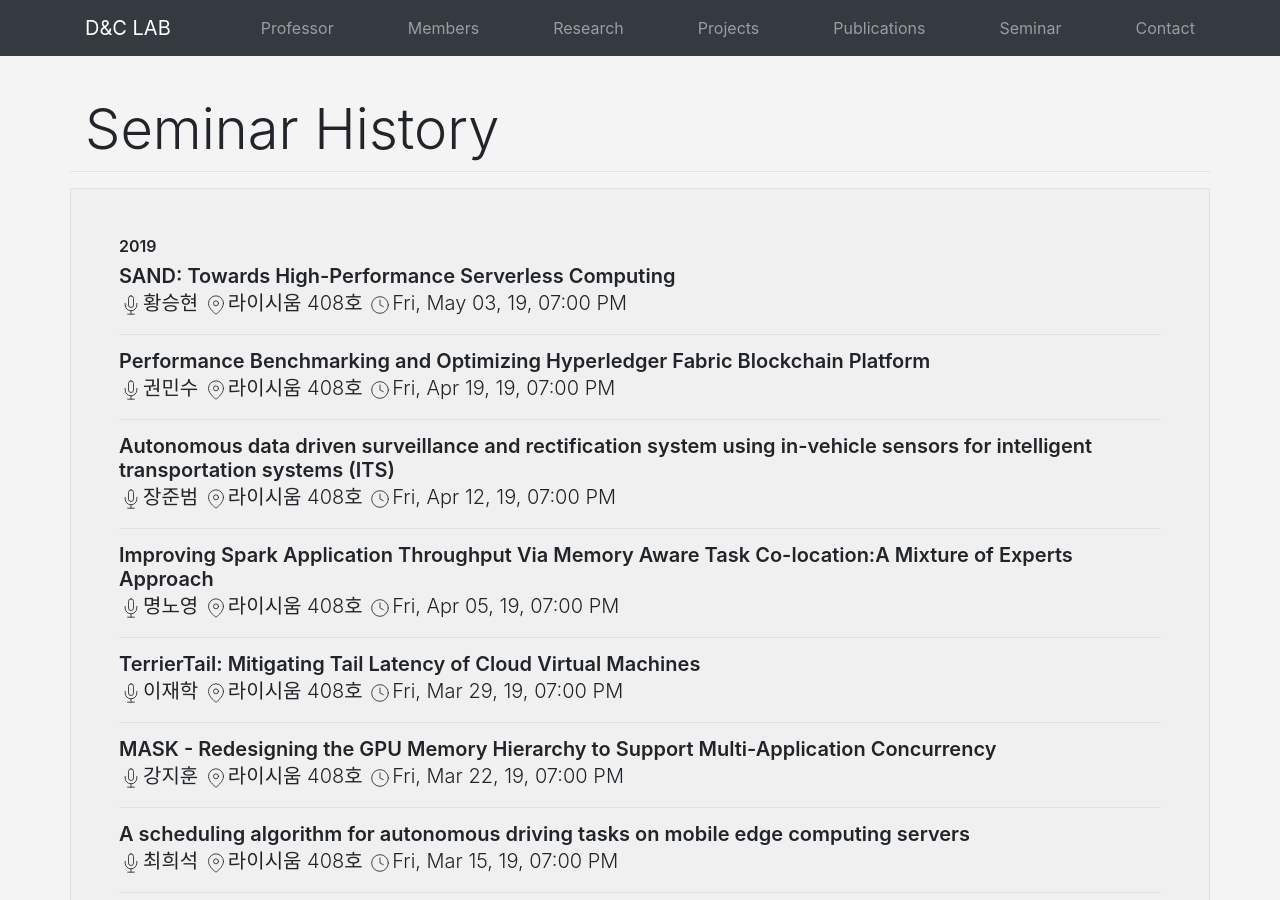
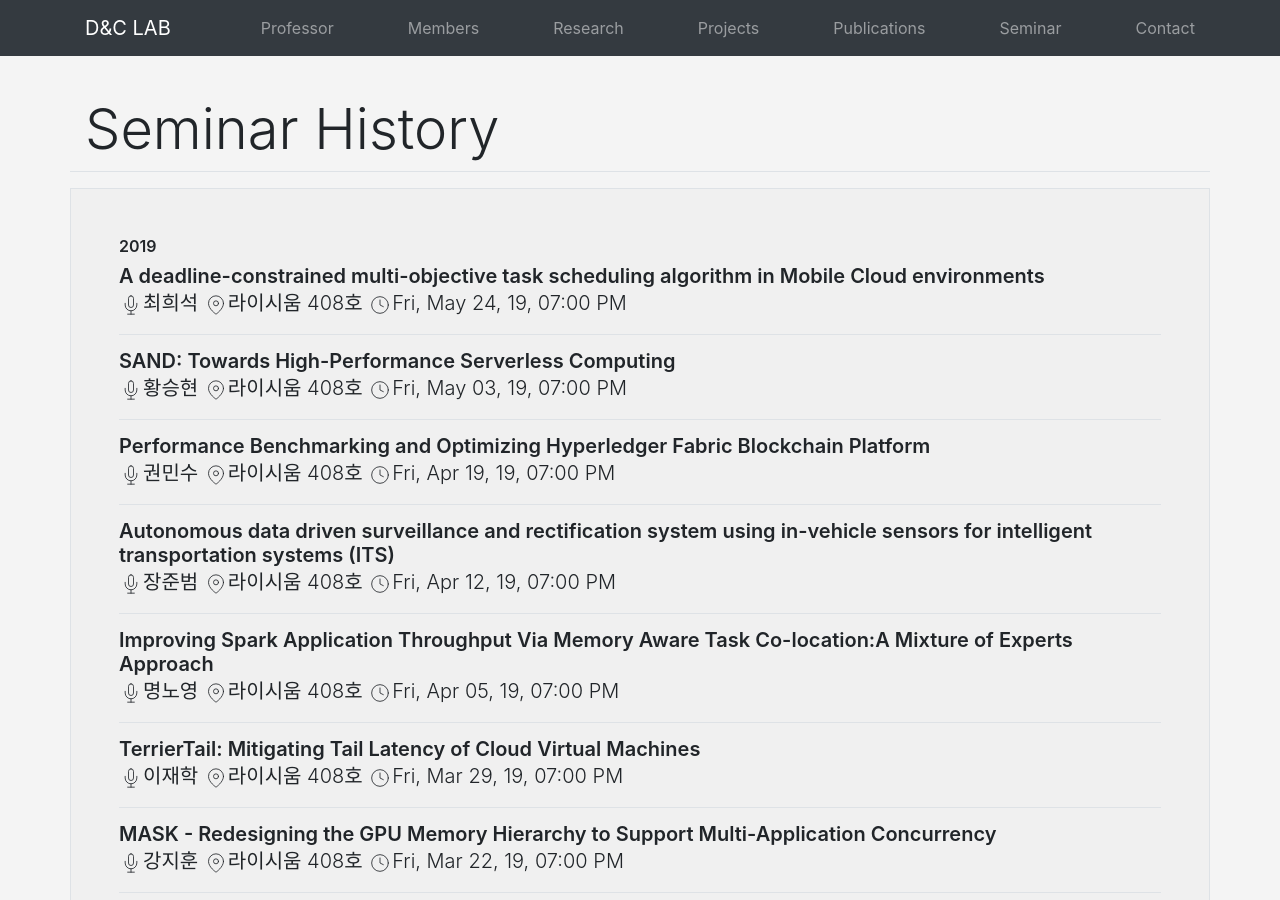
Before and after one commit to KU-Cloud/ku-cloud.github.io, a Jekyll site: the page built from seminar history.html, in a window 1280 px wide and 900 px high. Built offline with Jekyll 4.4.1, drawn with Linux system fonts in a browser that asks for light colours.

Commit message:
Update seminars.yaml

```diff
--- a/_data/seminars.yaml
+++ b/_data/seminars.yaml
@@ -567,3 +567,7 @@
   date: 2019-05-03T19:00:00.000+0900
   speacker: 황승현
   location: 라이시움 408호
+- title: 'A deadline-constrained multi-objective task scheduling algorithm in Mobile Cloud environments'
+  date: 2019-05-24T19:00:00.000+0900
+  speacker: 최희석
+  location: 라이시움 408호
```
